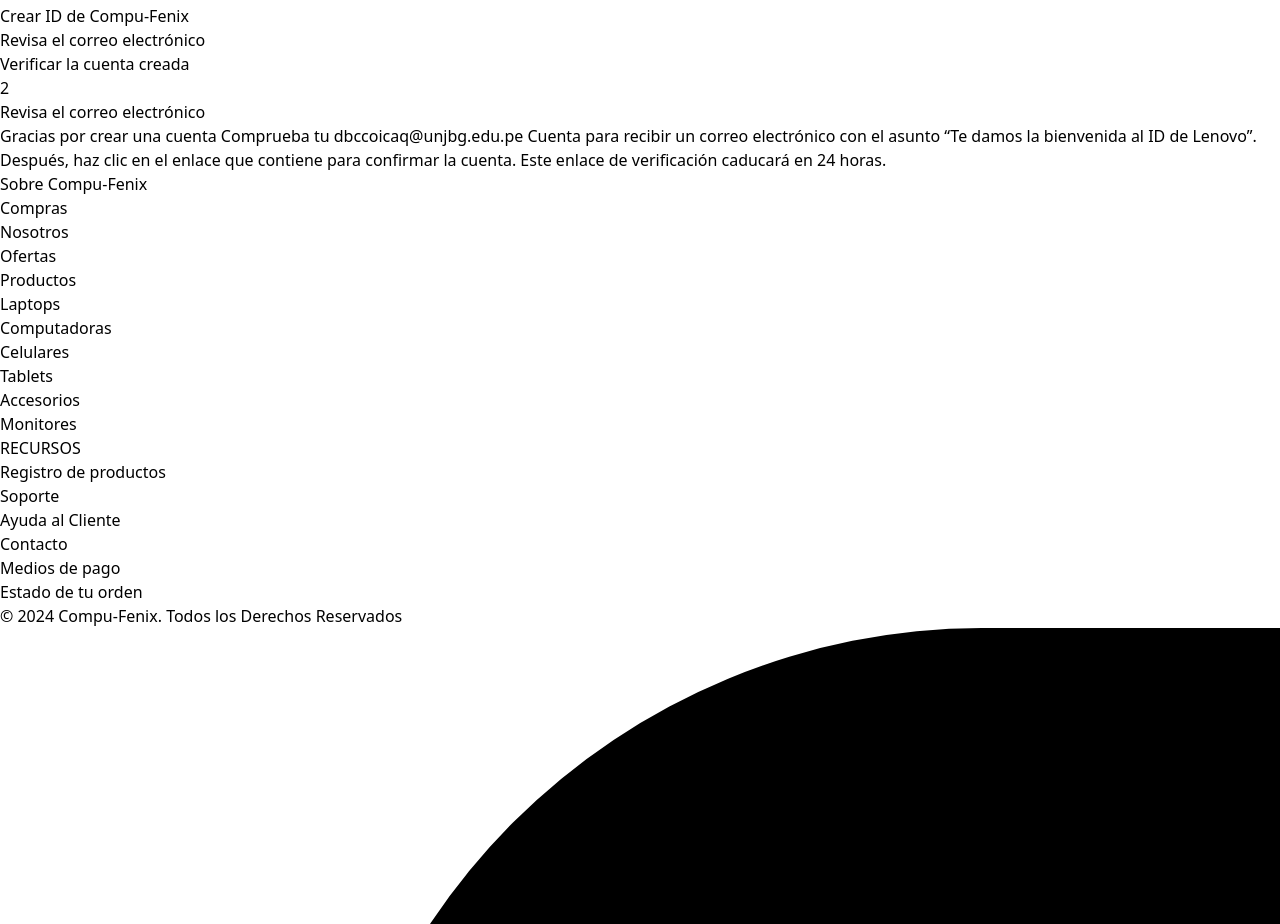
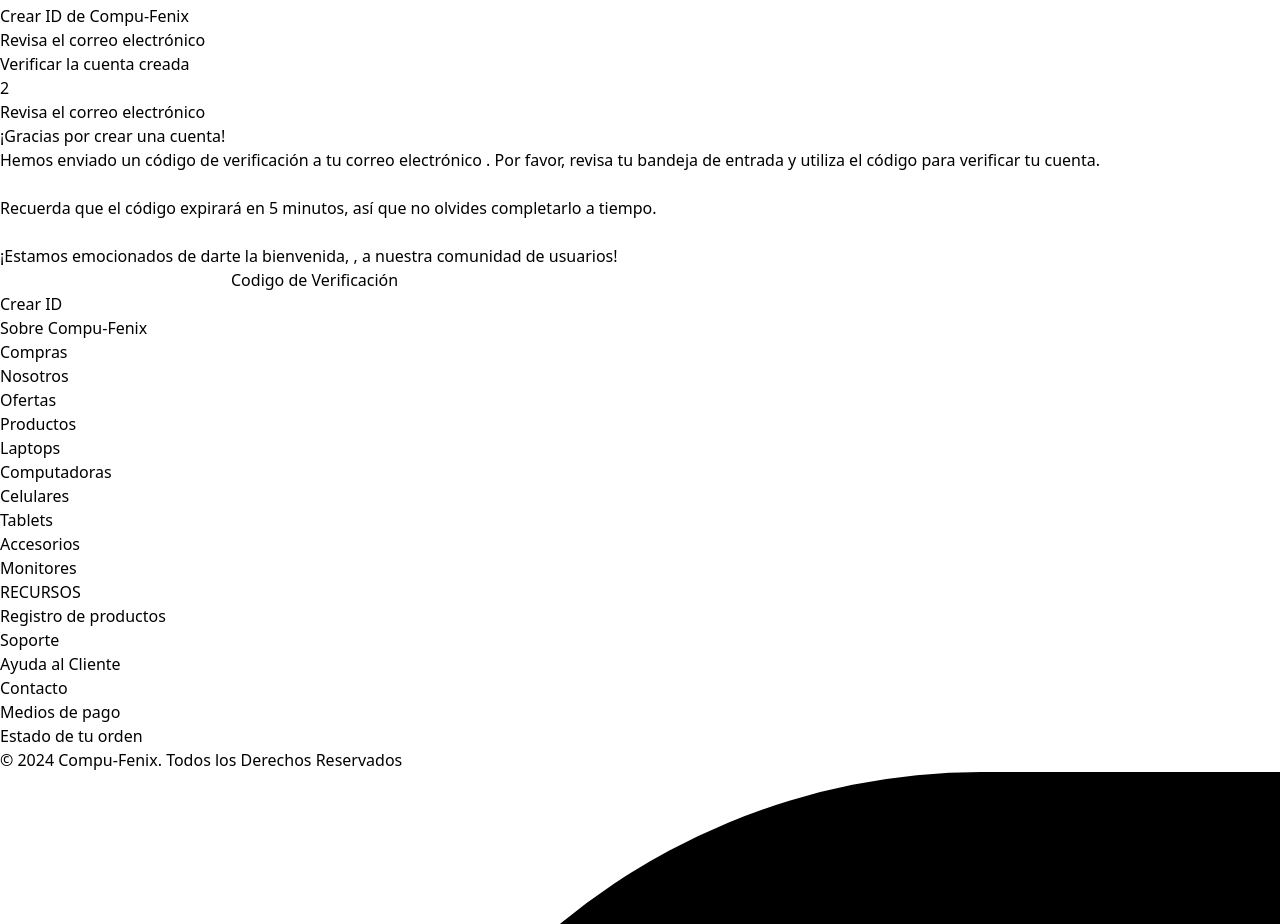
Before and after one commit to Brandoncq/Ecomerce, a Next.js app: page /CrearCuenta/Revisa in a window 1280 px wide. Shown: the part 1923-2847 px from the top of the page. Built offline with nearby package versions, Linux system fonts and the light colour scheme.

Commit message:
falta detalles para acabar el login

```diff
--- a/src/app/CrearCuenta/Revisa/page.jsx
+++ b/src/app/CrearCuenta/Revisa/page.jsx
@@ -1,8 +1,17 @@
 "use client";
-
+import { useState } from "react";
+import { useFormContext } from "../context";
+import { useRouter } from "next/navigation";
 function RevisaCuenta() {
+  const router = useRouter();
+  const { formData } = useFormContext();
+  const [token, setToken] = useState("");
+  const Enviar = () => {
+    router.push("/CrearCuenta/Verifica");
+  };
+  console.log(formData);
   return (
-    <div className="w-full flex flex-wrap justify-center p-5 md:px-20 mb-4">
+    <div className="w-full flex flex-wrap justify-center p-5 md:px-20 mb-4 min-h-lvh">
       <div className="text-xl my-4 w-full flex flex-col items-center">
         <div className="w-full md:w-1/2 p-5 md:px-20 justify-between items-center flex">
           <div className="border border-zinc-400 rounded-full w-10 h-10 flex justify-center items-center bg-green-600 text-white">
@@ -36,10 +45,50 @@
         </div>
       </div>
       <div className="w-full md:w-1/2 p-5 shadow-lg md:px-20">
-        Gracias por crear una cuenta Comprueba tu dbccoicaq@unjbg.edu.pe Cuenta
-        para recibir un correo electrónico con el asunto “Te damos la bienvenida
-        al ID de Lenovo”. Después, haz clic en el enlace que contiene para
-        confirmar la cuenta. Este enlace de verificación caducará en 24 horas.
+        <h3 className="my-4">¡Gracias por crear una cuenta!</h3>
+        <p>
+          Hemos enviado un código de verificación a tu correo electrónico{" "}
+          <a className="font-bold">{formData.correo}</a>. Por favor, revisa tu
+          bandeja de entrada y utiliza el código para verificar tu cuenta.
+          <br />
+          <br />
+          Recuerda que el código expirará en{" "}
+          <a className="font-bold">5 minutos</a>, así que no olvides completarlo
+          a tiempo.
+          <br />
+          <br />
+          ¡Estamos emocionados de darte la bienvenida,{" "}
+          <a className="font-bold">{formData.nombre}</a>, a nuestra comunidad de
+          usuarios!
+        </p>
+        <div className="relative z-0 w-full my-5 group">
+          <input
+            type="email"
+            name="from_email"
+            id="from_email"
+            className="block py-2.5 px-0 w-full text-lg text-gray-900 font-semibold bg-transparent border-0 border-b-2 border-gray-300 appearance-none  dark:border-gray-600 dark:focus:border-blue-500 focus:outline-none focus:ring-0 focus:border-blue-600 peer"
+            placeholder=" "
+            required
+            value={token}
+            onChange={(e) => {
+              setToken(e.target.value);
+            }}
+          />
+          <label
+            htmlFor="from_email"
+            className="peer-focus:font-medium absolute text-lg text-gray-800 font-semibold duration-300 transform -translate-y-6 scale-75 top-3 -z-10 origin-[0] peer-focus:start-0 rtl:peer-focus:translate-x-1/4 rtl:peer-focus:left-auto peer-focus:text-blue-600 peer-focus:dark:text-blue-500 peer-placeholder-shown:scale-100 peer-placeholder-shown:translate-y-0 peer-focus:scale-75 peer-focus:-translate-y-6"
+          >
+            Codigo de Verificación
+          </label>
+        </div>
+        <div className="w-full flex justify-center my-2 mt-6">
+          <button
+            className="bg-blue-600 text-white px-5 py-2 rounded-md text-lg"
+            onClick={Enviar}
+          >
+            Crear ID
+          </button>
+        </div>
       </div>
     </div>
   );
--- /dev/null
+++ b/src/app/CrearCuenta/context.jsx
@@ -0,0 +1,24 @@
+"use client";
+import { createContext, useContext, useState } from "react";
+
+const FormContext = createContext();
+
+export function FormProvider({ children }) {
+  const [formData, setFormData] = useState({
+    correo: "",
+    nombre: "",
+    apellidos: "",
+    password: "",
+    password_validate: "",
+  });
+
+  return (
+    <FormContext.Provider value={{ formData, setFormData }}>
+      {children}
+    </FormContext.Provider>
+  );
+}
+
+export function useFormContext() {
+  return useContext(FormContext);
+}
--- /dev/null
+++ b/src/app/CrearCuenta/layout.jsx
@@ -0,0 +1,5 @@
+import { FormProvider } from "./context";
+
+export default function LayoutCrearCuenta({ children }) {
+  return <FormProvider>{children}</FormProvider>;
+}
--- /dev/null
+++ b/src/app/api/cliente/route.js
@@ -0,0 +1,7 @@
+import pool from "../config/route";
+import { NextResponse } from "next/server";
+export async function GET(request) {
+  const { email, password } = await request.json();
+  const [rows] = await pool.query(`SELECT * FROM cliente`, []);
+  return NextResponse.json(rows);
+}
--- a/src/app/api/producto/route.js
+++ b/src/app/api/producto/route.js
@@ -1,6 +1,7 @@
 import pool from "../config/route";
 import { NextResponse } from "next/server";
-export async function GET(request) {
+export async function POST(request) {
+  const { email } = await req.json();
   const [rows] = await pool.query(`SELECT * FROM producto`, []);
   return NextResponse.json(rows);
 }
--- a/src/components/Header.jsx
+++ b/src/components/Header.jsx
@@ -86,7 +86,7 @@
                   className={`absolute top-full right-0 bg-blue-600 mt-2 shadow-lg p-2 rounded`}
                 >
                   <li className="py-2 px-4 text-zinc-200 hover:bg-blue-500 rounded">
-                    <Link href="/Login">Iniciar Sesión</Link>
+                    <Link href="/IniciarSesion">Iniciar Sesión</Link>
                   </li>
                   <li className="py-2 px-4 text-zinc-200 hover:bg-blue-500 rounded">
                     <Link href="/CrearCuenta/Crear">Crear Cuenta</Link>
```
Also changed, not shown: src/app/CrearCuenta/Crear/page.jsx (+14 -5 lines), src/app/CrearCuenta/Verifica/page.jsx (+22 -5 lines), src/app/IniciarSesion/page.jsx (added, +102 -0 lines).
